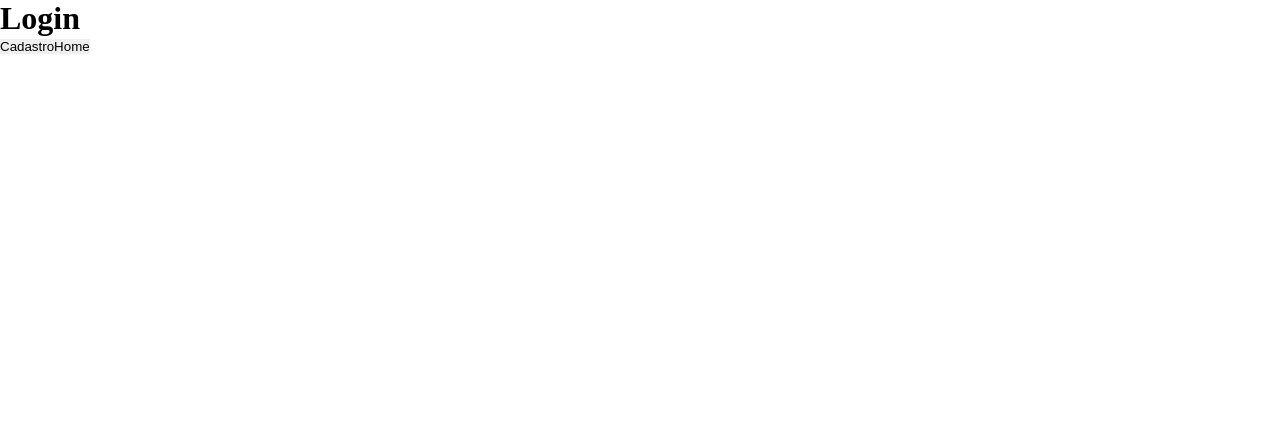
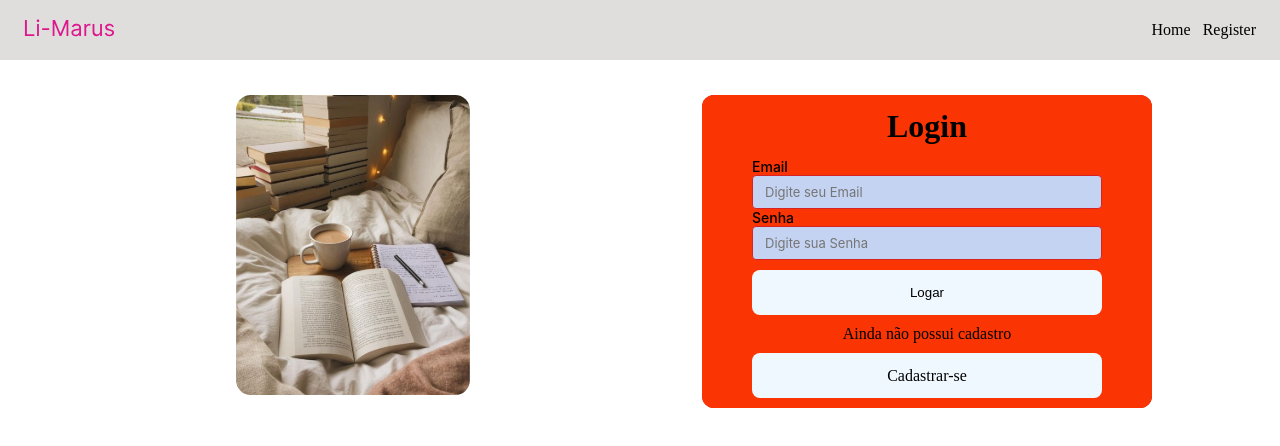
Before and after one commit to Grupo-5-Daniel-Kenzie-Academy/Projeto-On-Books, a React (Create React App) app: page /login in a window 1280 px wide. Shown: the top 446 px of the page. Built offline with nearby package versions, Linux system fonts and the light colour scheme.

Commit message:
Feat: Login, Auto Login, Axios(Api)

```diff
--- a/package.json
+++ b/package.json
@@ -3,6 +3,7 @@
   "version": "0.1.0",
   "private": true,
   "dependencies": {
+    "@hookform/resolvers": "^2.9.10",
     "@testing-library/jest-dom": "^5.14.1",
     "@testing-library/react": "^13.0.0",
     "@testing-library/user-event": "^13.2.1",
@@ -10,12 +11,15 @@
     "axios": "^1.2.2",
     "react": "^18.2.0",
     "react-dom": "^18.2.0",
+    "react-hook-form": "^7.41.3",
     "react-router-dom": "^6.6.1",
     "react-scripts": "5.0.1",
+    "react-toastify": "^9.1.1",
     "styled-components": "^5.3.6",
     "toast": "^0.5.4",
     "typescript": "^4.9.4",
-    "web-vitals": "^2.1.0"
+    "web-vitals": "^2.1.0",
+    "yup": "^0.32.11"
   },
   "scripts": {
     "start": "react-scripts start",
--- a/src/api/api.tsx
+++ b/src/api/api.tsx
@@ -1,7 +1,6 @@
-import React from 'react'
+import axios from "axios";
 
-export const api = () => {
-  return (
-    <div>api</div>
-  )
-}
+export const api = axios.create({
+    baseURL: "http://localhost:3001",
+    timeout: 7000
+})
--- a/src/pages/Login/index.tsx
+++ b/src/pages/Login/index.tsx
@@ -1,16 +1,143 @@
 import React from "react";
-import { Link } from "react-router-dom";
+import {  useForm } from "react-hook-form";
+import { SubmitHandler } from "react-hook-form/dist/types/form";
+import { Link, Navigate, useNavigate } from "react-router-dom";
+import { toast, ToastContainer } from "react-toastify";
+import { api } from "../../api/api";
+import { Input } from "../../components/Input";
+import { SlyledDiv } from "./styled";
+import "react-toastify/dist/ReactToastify.css";
+import { useEffect } from "react";
+import { useState } from "react";
+import { Header } from "../../components/Header";
+import { LoginSchema } from "../../schema/LoginSchema";
+import { yupResolver } from "@hookform/resolvers/yup"
+import logo from "../../assets/img/livros.svg"
 
-export const Login = () => {
+interface iData{
+  email: string,
+  password: string
+}
+
+interface iLoginUser{
+  loginUser: (data: iData) => void
+}
+
+export interface iResponseLogin {
+  accessToken: string
+  user: iUser
+}
+
+export interface iUser {
+  email: string
+  firstname: string
+  lastname: string
+  age: number
+  id: number
+}
+
+
+export function Login (){
+  const { register, handleSubmit, formState: {errors} } = useForm<iData>({
+    resolver: yupResolver(LoginSchema),
+  });
+  const [data, setData] = useState([]);
+  const navigate = useNavigate();
+
+  useEffect(() => {
+    async function autoLogin() {
+      const token = localStorage.getItem("@Token");
+
+      if (!token) {
+        return null;
+      }
+
+      try {
+        const response = await api.get<iResponseLogin>("/livros", {
+          headers: {
+            authorization: `Bearer ${token}`,
+          },
+        });
+
+        // navigate("/dashboard");
+      } catch {
+        return null;
+      }
+    }
+    autoLogin();
+  }, []);
+
+  async function loginUser(data : iData ) {
+    console.log(data);
+
+    try {
+      const response = await api.post("/login", data);
+      toast.success("Usuário Logado! 😎");
+      console.log(response);
+
+      const { accessToken, user } = response.data;
+      localStorage.setItem("@Token", accessToken);
+      setData(user);
+
+      // setTimeout(() => {
+      //   navigate("/dashboard");
+      // }, 2000);
+    } catch {
+      toast.error("Email ou senha incorreto! ");
+    }
+  }
+
+  // function submit (data : SubmitHandler<iData> )  {
+  //    loginUser(data)
+  // }
+
+  const submit: SubmitHandler<iData> = (data) =>{
+    loginUser(data)
+  }
+
   return (
-    <div>
-      <h1>Login</h1>
-      <button>
-        <Link to="register">Cadastro</Link>
-      </button>
-      <button>
-        <Link to="dashboard">Home</Link>
-      </button>
-    </div>
+    <SlyledDiv>
+      <Header
+        route1="/home"
+        route2="/register"
+        nameRoute1="Home"
+        nameRoute2="Register"
+      />
+      <div className="flex">
+        <img className="image" src={logo} />
+        <div className="divBackground">
+          <div className="divForm">
+            <h1>Login</h1>
+            <form onSubmit={handleSubmit(submit)}>
+              <div className="input">
+                <Input
+                  label="Email"
+                  type="email"
+                  placeholder="Digite seu Email"
+                  register={register}
+                  nameError="email"
+                />
+              </div>
+              <div className="input">
+                <Input
+                  label="Senha"
+                  type="password"
+                  placeholder="Digite sua Senha"
+                  register={register}
+                  nameError="password"
+                />
+              </div>
+              <button className="button">Logar</button>
+            </form>
+            <span>Ainda não possui cadastro</span>
+            <Link className="button" to="/register">
+              Cadastrar-se
+            </Link>
+          </div>
+        </div>
+      </div>
+
+      <ToastContainer autoClose={1000} />
+    </SlyledDiv>
   );
 };
--- /dev/null
+++ b/src/schema/LoginSchema.ts
@@ -0,0 +1,6 @@
+import * as yup from "yup"
+
+export const LoginSchema = yup.object().shape({
+    email: yup.string().required("O e-mail é obrigatório."),
+    password: yup.string().required("A senha é obrigatória."),
+  });
```
Also changed, not shown: src/assets/img/livros.svg (added), 1 other file (tests, documents, lock files or other folders).
